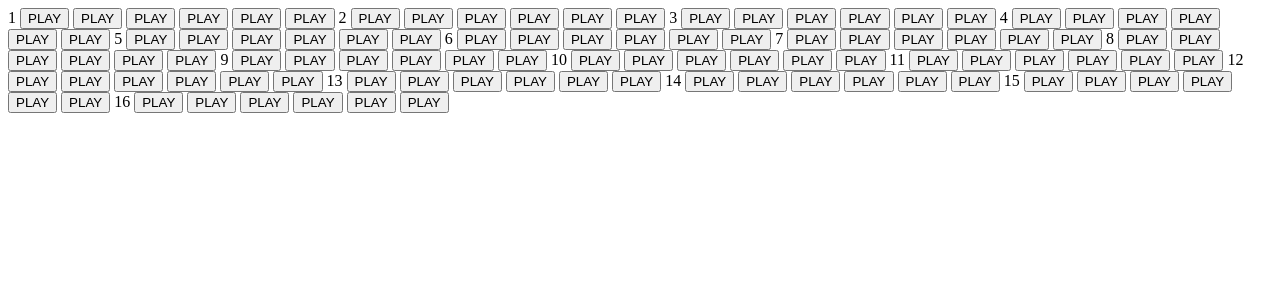
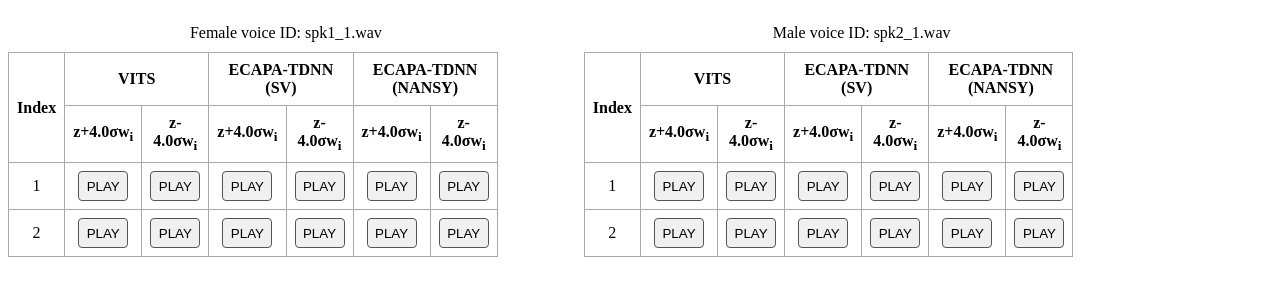
Before and after one commit to myspeechprojects/voicedesign, a plain HTML site: page Untitled-1.html in a window 1280 px wide. Drawn offline with Linux system fonts and the light colour scheme.

Commit message:
add table section 2

```diff
--- a/Untitled-1.html
+++ b/Untitled-1.html
@@ -1,210 +1,135 @@
+<!DOCTYPE html>
+<html lang="en">
+
+<head>
+    <meta charset="UTF-8">
+    <meta name="viewport" content="width=device-width, initial-scale=1.0">
+    <title>Audio Clips Table</title>
+    <style>
+        .table-container {
+            display: flex;
+            gap: 20px;
+            justify-content: flex-start;
+        }
+
+        table {
+            width: 45%;
+            border-collapse: collapse;
+            margin-bottom: 20px;
+        }
+
+        th,
+        td {
+            padding: 8px;
+            text-align: center;
+            border: 1px solid darkgrey;
+        }
+
+        .audio-button {
+            display: inline-block;
+            width: 50px;
+            height: 30px;
+            background-color: #f0f0f0;
+            border: 1px solid #555;
+            border-radius: 4px;
+            cursor: pointer;
+        }
+
+        .note {
+            text-align: center;
+            margin-bottom: 10px;
+        }
+    </style>
+</head>
+
+<body>
+    <div class="table-container">
+        <div>
+            <p class="note">Female voice ID: spk1_1.wav</p>
+            <table>
+                <tr>
+                    <th rowspan="2">Index</th>
+                    <th colspan="2">VITS</th>
+                    <th colspan="2">ECAPA-TDNN (SV)</th>
+                    <th colspan="2">ECAPA-TDNN (NANSY)</th>
+                    </tr>
+                    <tr>
+                    <th>z+4.0&sigma;w<sub>i</sub></th>
+                    <th>z-4.0&sigma;w<sub>i</sub></th>
+                    <th>z+4.0&sigma;w<sub>i</sub></th>
+                    <th>z-4.0&sigma;w<sub>i</sub></th>
+                    <th>z+4.0&sigma;w<sub>i</sub></th>
+                    <th>z-4.0&sigma;w<sub>i</sub></th>
+                    </tr>
                     <tr>
                     <td>1</td>
-    <td><button class="audio-button" onclick="playAudio('vits/M_pca/pca_1/1.wav')">PLAY</button>
-    </td>
-    <td><button class="audio-button" onclick="playAudio('vits/M_pca/pca_1/2.wav')">PLAY</button>
-    </td>
-    <td><button class="audio-button" onclick="playAudio('ecapa_sv/M_pca/pca_1/1.wav')">PLAY</button>
-    </td>
-    <td><button class="audio-button" onclick="playAudio('ecapa_sv/M_pca/pca_1/2.wav')">PLAY</button>
-    </td>
-    <td><button class="audio-button" onclick="playAudio('ecapa_nansy/M_pca/pca_1/1.wav')">PLAY</button></td>
-    <td><button class="audio-button" onclick="playAudio('ecapa_nansy/M_pca/pca_1/2.wav')">PLAY</button></td>
+                    <td><button class="audio-button" onclick="playAudio('vits1_clip1.mp3')">PLAY</button></td>
+                    <td><button class="audio-button" onclick="playAudio('vits1_clip2.mp3')">PLAY</button></td>
+                    <td><button class="audio-button" onclick="playAudio('ecapa_sv1_clip1.mp3')">PLAY</button></td>
+                    <td><button class="audio-button" onclick="playAudio('ecapa_sv1_clip2.mp3')">PLAY</button></td>
+                    <td><button class="audio-button" onclick="playAudio('ecapa_nansy1_clip1.mp3')">PLAY</button></td>
+                    <td><button class="audio-button" onclick="playAudio('ecapa_nansy1_clip2.mp3')">PLAY</button></td>
                     </tr>
                     <tr>
                     <td>2</td>
-    <td><button class="audio-button" onclick="playAudio('vits/M_pca/pca_2/1.wav')">PLAY</button>
-    </td>
-    <td><button class="audio-button" onclick="playAudio('vits/M_pca/pca_2/2.wav')">PLAY</button>
-    </td>
-    <td><button class="audio-button" onclick="playAudio('ecapa_sv/M_pca/pca_2/1.wav')">PLAY</button>
-    </td>
-    <td><button class="audio-button" onclick="playAudio('ecapa_sv/M_pca/pca_2/2.wav')">PLAY</button>
-    </td>
-    <td><button class="audio-button" onclick="playAudio('ecapa_nansy/M_pca/pca_2/1.wav')">PLAY</button></td>
-    <td><button class="audio-button" onclick="playAudio('ecapa_nansy/M_pca/pca_2/2.wav')">PLAY</button></td>
+                    <td><button class="audio-button" onclick="playAudio('vits2_clip1.mp3')">PLAY</button></td>
+                    <td><button class="audio-button" onclick="playAudio('vits2_clip2.mp3')">PLAY</button></td>
+                    <td><button class="audio-button" onclick="playAudio('ecapa_sv2_clip1.mp3')">PLAY</button></td>
+                    <td><button class="audio-button" onclick="playAudio('ecapa_sv2_clip2.mp3')">PLAY</button></td>
+                    <td><button class="audio-button" onclick="playAudio('ecapa_nansy2_clip1.mp3')">PLAY</button></td>
+                    <td><button class="audio-button" onclick="playAudio('ecapa_nansy2_clip2.mp3')">PLAY</button></td>
+                    </tr>
+            </table>
+            </div>
+
+            <div>
+                <p class="note">Male voice ID: spk2_1.wav</p>
+                <table>
+                <tr>
+                    <th rowspan="2">Index</th>
+                    <th colspan="2">VITS</th>
+                    <th colspan="2">ECAPA-TDNN (SV)</th>
+                    <th colspan="2">ECAPA-TDNN (NANSY)</th>
                     </tr>
                     <tr>
-    <td>3</td>
-    <td><button class="audio-button" onclick="playAudio('vits/M_pca/pca_3/1.wav')">PLAY</button>
-    </td>
-    <td><button class="audio-button" onclick="playAudio('vits/M_pca/pca_3/2.wav')">PLAY</button>
-    </td>
-    <td><button class="audio-button" onclick="playAudio('ecapa_sv/M_pca/pca_3/1.wav')">PLAY</button>
-    </td>
-    <td><button class="audio-button" onclick="playAudio('ecapa_sv/M_pca/pca_3/2.wav')">PLAY</button>
-    </td>
-    <td><button class="audio-button" onclick="playAudio('ecapa_nansy/M_pca/pca_3/1.wav')">PLAY</button></td>
-    <td><button class="audio-button" onclick="playAudio('ecapa_nansy/M_pca/pca_3/2.wav')">PLAY</button></td>
+                    <th>z+4.0&sigma;w<sub>i</sub></th>
+                    <th>z-4.0&sigma;w<sub>i</sub></th>
+                    <th>z+4.0&sigma;w<sub>i</sub></th>
+                    <th>z-4.0&sigma;w<sub>i</sub></th>
+                    <th>z+4.0&sigma;w<sub>i</sub></th>
+                    <th>z-4.0&sigma;w<sub>i</sub></th>
                     </tr>
                     <tr>
-    <td>4</td>
-    <td><button class="audio-button" onclick="playAudio('vits/M_pca/pca_4/1.wav')">PLAY</button>
-    </td>
-    <td><button class="audio-button" onclick="playAudio('vits/M_pca/pca_4/2.wav')">PLAY</button>
-    </td>
-    <td><button class="audio-button" onclick="playAudio('ecapa_sv/M_pca/pca_4/1.wav')">PLAY</button>
-    </td>
-    <td><button class="audio-button" onclick="playAudio('ecapa_sv/M_pca/pca_4/2.wav')">PLAY</button>
-    </td>
-    <td><button class="audio-button" onclick="playAudio('ecapa_nansy/M_pca/pca_4/1.wav')">PLAY</button></td>
-    <td><button class="audio-button" onclick="playAudio('ecapa_nansy/M_pca/pca_4/2.wav')">PLAY</button></td>
+                    <td>1</td>
+                    <td><button class="audio-button" onclick="playAudio('vits1_clip1.mp3')">PLAY</button></td>
+                    <td><button class="audio-button" onclick="playAudio('vits1_clip2.mp3')">PLAY</button></td>
+                    <td><button class="audio-button" onclick="playAudio('ecapa_sv1_clip1.mp3')">PLAY</button></td>
+                    <td><button class="audio-button" onclick="playAudio('ecapa_sv1_clip2.mp3')">PLAY</button></td>
+                    <td><button class="audio-button" onclick="playAudio('ecapa_nansy1_clip1.mp3')">PLAY</button></td>
+                    <td><button class="audio-button" onclick="playAudio('ecapa_nansy1_clip2.mp3')">PLAY</button></td>
                     </tr>
                     <tr>
-    <td>5</td>
-    <td><button class="audio-button" onclick="playAudio('vits/M_pca/pca_5/1.wav')">PLAY</button>
-    </td>
-    <td><button class="audio-button" onclick="playAudio('vits/M_pca/pca_5/2.wav')">PLAY</button>
-    </td>
-    <td><button class="audio-button" onclick="playAudio('ecapa_sv/M_pca/pca_5/1.wav')">PLAY</button>
-    </td>
-    <td><button class="audio-button" onclick="playAudio('ecapa_sv/M_pca/pca_5/2.wav')">PLAY</button>
-    </td>
-    <td><button class="audio-button" onclick="playAudio('ecapa_nansy/M_pca/pca_5/1.wav')">PLAY</button></td>
-    <td><button class="audio-button" onclick="playAudio('ecapa_nansy/M_pca/pca_5/2.wav')">PLAY</button></td>
+                    <td>2</td>
+                    <td><button class="audio-button" onclick="playAudio('vits2_clip1.mp3')">PLAY</button></td>
+                    <td><button class="audio-button" onclick="playAudio('vits2_clip2.mp3')">PLAY</button></td>
+                    <td><button class="audio-button" onclick="playAudio('ecapa_sv2_clip1.mp3')">PLAY</button></td>
+                    <td><button class="audio-button" onclick="playAudio('ecapa_sv2_clip2.mp3')">PLAY</button></td>
+                    <td><button class="audio-button" onclick="playAudio('ecapa_nansy2_clip1.mp3')">PLAY</button></td>
+                    <td><button class="audio-button" onclick="playAudio('ecapa_nansy2_clip2.mp3')">PLAY</button></td>
                     </tr>
-    <tr>
-    <td>6</td>
-    <td><button class="audio-button" onclick="playAudio('vits/M_pca/pca_6/1.wav')">PLAY</button>
-    </td>
-    <td><button class="audio-button" onclick="playAudio('vits/M_pca/pca_6/2.wav')">PLAY</button>
-    </td>
-    <td><button class="audio-button" onclick="playAudio('ecapa_sv/M_pca/pca_6/1.wav')">PLAY</button>
-    </td>
-    <td><button class="audio-button" onclick="playAudio('ecapa_sv/M_pca/pca_6/2.wav')">PLAY</button>
-    </td>
-    <td><button class="audio-button" onclick="playAudio('ecapa_nansy/M_pca/pca_6/1.wav')">PLAY</button></td>
-    <td><button class="audio-button" onclick="playAudio('ecapa_nansy/M_pca/pca_6/2.wav')">PLAY</button></td>
-    </tr>
-    <tr>
-        <td>7</td>
-        <td><button class="audio-button" onclick="playAudio('vits/M_pca/pca_7/1.wav')">PLAY</button>
-        </td>
-        <td><button class="audio-button" onclick="playAudio('vits/M_pca/pca_7/2.wav')">PLAY</button>
-        </td>
-        <td><button class="audio-button" onclick="playAudio('ecapa_sv/M_pca/pca_7/1.wav')">PLAY</button>
-        </td>
-        <td><button class="audio-button" onclick="playAudio('ecapa_sv/M_pca/pca_7/2.wav')">PLAY</button>
-        </td>
-        <td><button class="audio-button" onclick="playAudio('ecapa_nansy/M_pca/pca_7/1.wav')">PLAY</button></td>
-        <td><button class="audio-button" onclick="playAudio('ecapa_nansy/M_pca/pca_7/2.wav')">PLAY</button></td>
-    </tr>
-    <tr>
-    <td>8</td>
-    <td><button class="audio-button" onclick="playAudio('vits/M_pca/pca_8/1.wav')">PLAY</button>
-    </td>
-    <td><button class="audio-button" onclick="playAudio('vits/M_pca/pca_8/2.wav')">PLAY</button>
-    </td>
-    <td><button class="audio-button" onclick="playAudio('ecapa_sv/M_pca/pca_8/1.wav')">PLAY</button>
-    </td>
-    <td><button class="audio-button" onclick="playAudio('ecapa_sv/M_pca/pca_8/2.wav')">PLAY</button>
-    </td>
-    <td><button class="audio-button" onclick="playAudio('ecapa_nansy/M_pca/pca_8/1.wav')">PLAY</button></td>
-    <td><button class="audio-button" onclick="playAudio('ecapa_nansy/M_pca/pca_8/2.wav')">PLAY</button></td>
-    </tr>
+            </table>
+            </div>
+            </div>
 
-<tr>
-    <td>9</td>
-    <td><button class="audio-button" onclick="playAudio('vits/M_pca/pca_9/1.wav')">PLAY</button>
-    </td>
-    <td><button class="audio-button" onclick="playAudio('vits/M_pca/pca_9/2.wav')">PLAY</button>
-    </td>
-    <td><button class="audio-button" onclick="playAudio('ecapa_sv/M_pca/pca_9/1.wav')">PLAY</button>
-    </td>
-    <td><button class="audio-button" onclick="playAudio('ecapa_sv/M_pca/pca_9/2.wav')">PLAY</button>
-    </td>
-    <td><button class="audio-button" onclick="playAudio('ecapa_nansy/M_pca/pca_9/1.wav')">PLAY</button></td>
-    <td><button class="audio-button" onclick="playAudio('ecapa_nansy/M_pca/pca_9/2.wav')">PLAY</button></td>
-</tr>
-<tr>
-    <td>10</td>
-    <td><button class="audio-button" onclick="playAudio('vits/M_pca/pca_10/1.wav')">PLAY</button>
-    </td>
-    <td><button class="audio-button" onclick="playAudio('vits/M_pca/pca_10/2.wav')">PLAY</button>
-    </td>
-    <td><button class="audio-button" onclick="playAudio('ecapa_sv/M_pca/pca_10/1.wav')">PLAY</button>
-    </td>
-    <td><button class="audio-button" onclick="playAudio('ecapa_sv/M_pca/pca_10/2.wav')">PLAY</button>
-    </td>
-    <td><button class="audio-button" onclick="playAudio('ecapa_nansy/M_pca/pca_10/1.wav')">PLAY</button></td>
-    <td><button class="audio-button" onclick="playAudio('ecapa_nansy/M_pca/pca_10/2.wav')">PLAY</button></td>
-</tr>
-<tr>
-    <td>11</td>
-    <td><button class="audio-button" onclick="playAudio('vits/M_pca/pca_11/1.wav')">PLAY</button>
-    </td>
-    <td><button class="audio-button" onclick="playAudio('vits/M_pca/pca_11/2.wav')">PLAY</button>
-    </td>
-    <td><button class="audio-button" onclick="playAudio('ecapa_sv/M_pca/pca_11/1.wav')">PLAY</button>
-    </td>
-    <td><button class="audio-button" onclick="playAudio('ecapa_sv/M_pca/pca_11/2.wav')">PLAY</button>
-    </td>
-    <td><button class="audio-button" onclick="playAudio('ecapa_nansy/M_pca/pca_11/1.wav')">PLAY</button></td>
-    <td><button class="audio-button" onclick="playAudio('ecapa_nansy/M_pca/pca_11/2.wav')">PLAY</button></td>
-</tr>
-<tr>
-    <td>12</td>
-    <td><button class="audio-button" onclick="playAudio('vits/M_pca/pca_12/1.wav')">PLAY</button>
-    </td>
-    <td><button class="audio-button" onclick="playAudio('vits/M_pca/pca_12/2.wav')">PLAY</button>
-    </td>
-    <td><button class="audio-button" onclick="playAudio('ecapa_sv/M_pca/pca_12/1.wav')">PLAY</button>
-    </td>
-    <td><button class="audio-button" onclick="playAudio('ecapa_sv/M_pca/pca_12/2.wav')">PLAY</button>
-    </td>
-    <td><button class="audio-button" onclick="playAudio('ecapa_nansy/M_pca/pca_12/1.wav')">PLAY</button></td>
-    <td><button class="audio-button" onclick="playAudio('ecapa_nansy/M_pca/pca_12/2.wav')">PLAY</button></td>
-    </tr>
+            <audio id="audioPlayer" style="display:none;"></audio>
 
-<tr>
-    <td>13</td>
-    <td><button class="audio-button" onclick="playAudio('vits/M_pca/pca_13/1.wav')">PLAY</button>
-    </td>
-    <td><button class="audio-button" onclick="playAudio('vits/M_pca/pca_13/2.wav')">PLAY</button>
-    </td>
-    <td><button class="audio-button" onclick="playAudio('ecapa_sv/M_pca/pca_13/1.wav')">PLAY</button>
-    </td>
-    <td><button class="audio-button" onclick="playAudio('ecapa_sv/M_pca/pca_13/2.wav')">PLAY</button>
-    </td>
-    <td><button class="audio-button" onclick="playAudio('ecapa_nansy/M_pca/pca_13/1.wav')">PLAY</button></td>
-    <td><button class="audio-button" onclick="playAudio('ecapa_nansy/M_pca/pca_13/2.wav')">PLAY</button></td>
-    </tr>
-    <tr>
-    <td>14</td>
-    <td><button class="audio-button" onclick="playAudio('vits/M_pca/pca_14/1.wav')">PLAY</button>
-    </td>
-    <td><button class="audio-button" onclick="playAudio('vits/M_pca/pca_14/2.wav')">PLAY</button>
-    </td>
-    <td><button class="audio-button" onclick="playAudio('ecapa_sv/M_pca/pca_14/1.wav')">PLAY</button>
-    </td>
-    <td><button class="audio-button" onclick="playAudio('ecapa_sv/M_pca/pca_14/2.wav')">PLAY</button>
-    </td>
-    <td><button class="audio-button" onclick="playAudio('ecapa_nansy/M_pca/pca_14/1.wav')">PLAY</button></td>
-    <td><button class="audio-button" onclick="playAudio('ecapa_nansy/M_pca/pca_14/2.wav')">PLAY</button></td>
-    </tr>
-    <tr>
-    <td>15</td>
-    <td><button class="audio-button" onclick="playAudio('vits/M_pca/pca_15/1.wav')">PLAY</button>
-    </td>
-    <td><button class="audio-button" onclick="playAudio('vits/M_pca/pca_15/2.wav')">PLAY</button>
-    </td>
-    <td><button class="audio-button" onclick="playAudio('ecapa_sv/M_pca/pca_15/1.wav')">PLAY</button>
-    </td>
-    <td><button class="audio-button" onclick="playAudio('ecapa_sv/M_pca/pca_15/2.wav')">PLAY</button>
-    </td>
-    <td><button class="audio-button" onclick="playAudio('ecapa_nansy/M_pca/pca_15/1.wav')">PLAY</button></td>
-    <td><button class="audio-button" onclick="playAudio('ecapa_nansy/M_pca/pca_15/2.wav')">PLAY</button></td>
-    </tr>
-    <tr>
-        <td>16</td>
-    <td><button class="audio-button" onclick="playAudio('vits/M_pca/pca_16/1.wav')">PLAY</button>
-    </td>
-    <td><button class="audio-button" onclick="playAudio('vits/M_pca/pca_16/2.wav')">PLAY</button>
-    </td>
-    <td><button class="audio-button" onclick="playAudio('ecapa_sv/M_pca/pca_16/1.wav')">PLAY</button>
-    </td>
-    <td><button class="audio-button" onclick="playAudio('ecapa_sv/M_pca/pca_16/2.wav')">PLAY</button>
-    </td>
-    <td><button class="audio-button" onclick="playAudio('ecapa_nansy/M_pca/pca_16/1.wav')">PLAY</button></td>
-    <td><button class="audio-button" onclick="playAudio('ecapa_nansy/M_pca/pca_16/2.wav')">PLAY</button></td>
-    </tr>
+    <script>
+        function playAudio(src) {
+            var audioPlayer = document.getElementById('audioPlayer');
+            audioPlayer.src = src;
+            audioPlayer.play();
+        }
+    </script>
+    </body>
+
+</html>
```
Also changed, not shown: index.html (+1 -2 lines). Lines whose indentation alone changed are shown as unchanged.
